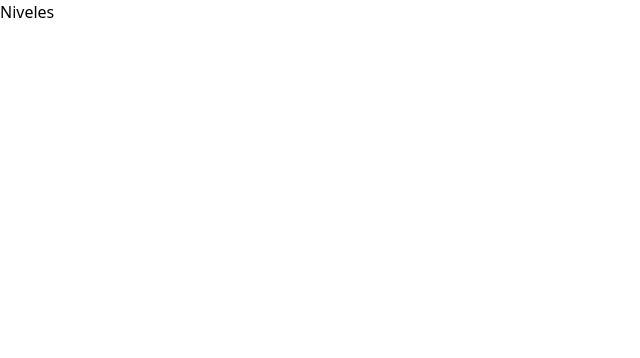
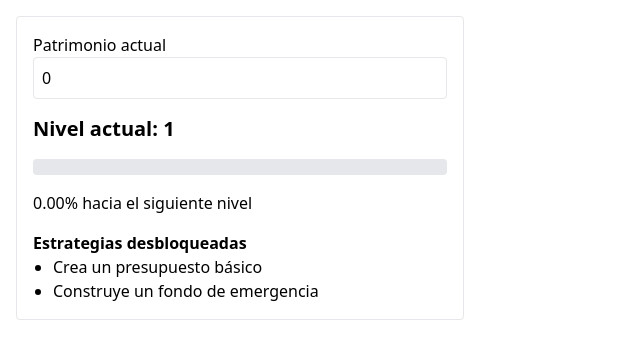
Before and after one commit to juliocontreras/FINTEC2, a Next.js app: page /niveles in a window 1280 px wide. Shown: the top 358 px of the page, without its empty margins (0-640 px from the left). Built offline with nearby package versions, Linux system fonts and the light colour scheme.

Commit message:
feat: add level progress tracking

```diff
--- a/app/niveles/page.tsx
+++ b/app/niveles/page.tsx
@@ -1,3 +1,9 @@
+import LevelProgress from '../../components/LevelProgress';
+
 export default function NivelesPage() {
-  return <div>Niveles</div>;
+  return (
+    <div className="p-4">
+      <LevelProgress />
+    </div>
+  );
 }
--- /dev/null
+++ b/components/LevelProgress.tsx
@@ -0,0 +1,50 @@
+'use client';
+
+import { useLevelStore } from '../store/levelStore';
+
+export default function LevelProgress() {
+  const { wealth, currentLevel, levels, setWealth } = useLevelStore();
+
+  const nextLevel = levels[currentLevel + 1];
+  const currentThreshold = levels[currentLevel].minWealth;
+  const nextThreshold = nextLevel ? nextLevel.minWealth : currentThreshold;
+  const progress = nextLevel
+    ? ((wealth - currentThreshold) / (nextThreshold - currentThreshold)) * 100
+    : 100;
+
+  const unlockedStrategies = levels
+    .slice(0, currentLevel + 1)
+    .flatMap((level) => level.strategies);
+
+  return (
+    <div className="p-4 border rounded flex flex-col gap-4 max-w-md">
+      <div>
+        <label className="flex flex-col">
+          <span>Patrimonio actual</span>
+          <input
+            type="number"
+            value={wealth}
+            onChange={(e) => setWealth(Number(e.target.value))}
+            className="border p-2 rounded"
+          />
+        </label>
+      </div>
+      <h2 className="text-xl font-bold">Nivel actual: {currentLevel + 1}</h2>
+      <div className="w-full bg-gray-200 h-4 rounded">
+        <div
+          className="bg-green-500 h-4 rounded"
+          style={{ width: `${progress}%` }}
+        ></div>
+      </div>
+      <p>{progress.toFixed(2)}% hacia el siguiente nivel</p>
+      <div>
+        <h3 className="font-semibold">Estrategias desbloqueadas</h3>
+        <ul className="list-disc pl-5">
+          {unlockedStrategies.map((s, idx) => (
+            <li key={idx}>{s}</li>
+          ))}
+        </ul>
+      </div>
+    </div>
+  );
+}
--- /dev/null
+++ b/store/levelStore.ts
@@ -0,0 +1,67 @@
+import { create } from 'zustand';
+
+interface EducationalContent {
+  video?: string;
+  text?: string;
+  links?: string[];
+}
+
+interface Level {
+  minWealth: number;
+  strategies: string[];
+  content: EducationalContent;
+}
+
+interface LevelState {
+  wealth: number;
+  currentLevel: number;
+  levels: Level[];
+  setWealth: (wealth: number) => void;
+}
+
+const levelDefinitions: Level[] = [
+  {
+    minWealth: 0,
+    strategies: ['Crea un presupuesto básico', 'Construye un fondo de emergencia'],
+    content: {
+      video: 'https://example.com/intro',
+      text: 'Conceptos básicos de educación financiera.',
+      links: ['https://example.com/presupuesto']
+    }
+  },
+  {
+    minWealth: 10000,
+    strategies: ['Comienza a invertir en instrumentos simples'],
+    content: {
+      video: 'https://example.com/inversiones',
+      text: 'Introducción a la inversión.',
+      links: ['https://example.com/inversiones']
+    }
+  },
+  {
+    minWealth: 50000,
+    strategies: ['Diversifica tu portafolio', 'Optimiza tu carga fiscal'],
+    content: {
+      video: 'https://example.com/estrategias-avanzadas',
+      text: 'Estrategias avanzadas para hacer crecer tu patrimonio.',
+      links: ['https://example.com/portafolio']
+    }
+  }
+];
+
+export const useLevelStore = create<LevelState>((set) => ({
+  wealth: 0,
+  currentLevel: 0,
+  levels: levelDefinitions,
+  setWealth: (wealth) =>
+    set((state) => {
+      let level = state.currentLevel;
+      for (let i = state.levels.length - 1; i >= 0; i--) {
+        if (wealth >= state.levels[i].minWealth) {
+          level = i;
+          break;
+        }
+      }
+      return { wealth, currentLevel: level };
+    })
+}));
```
